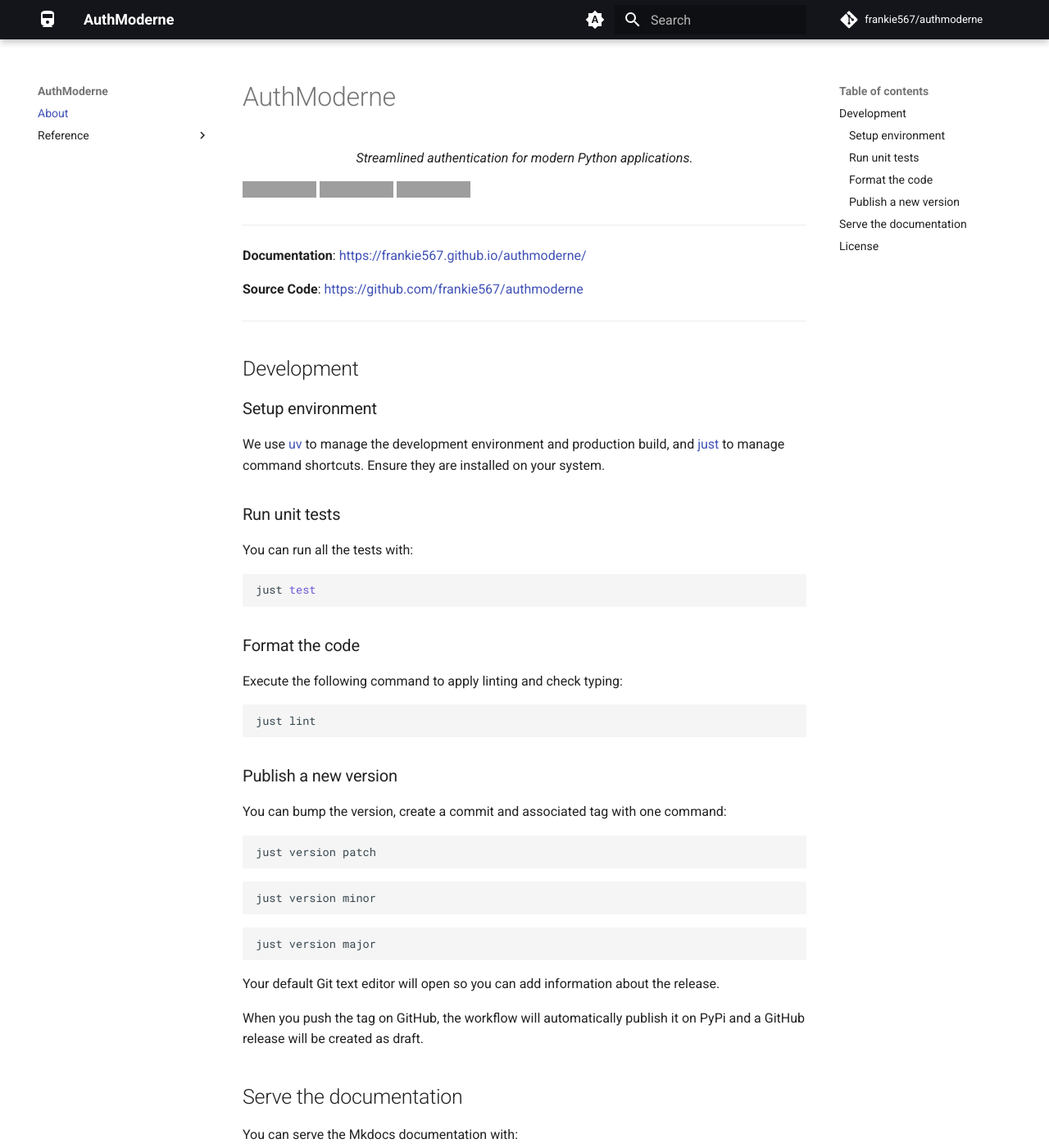
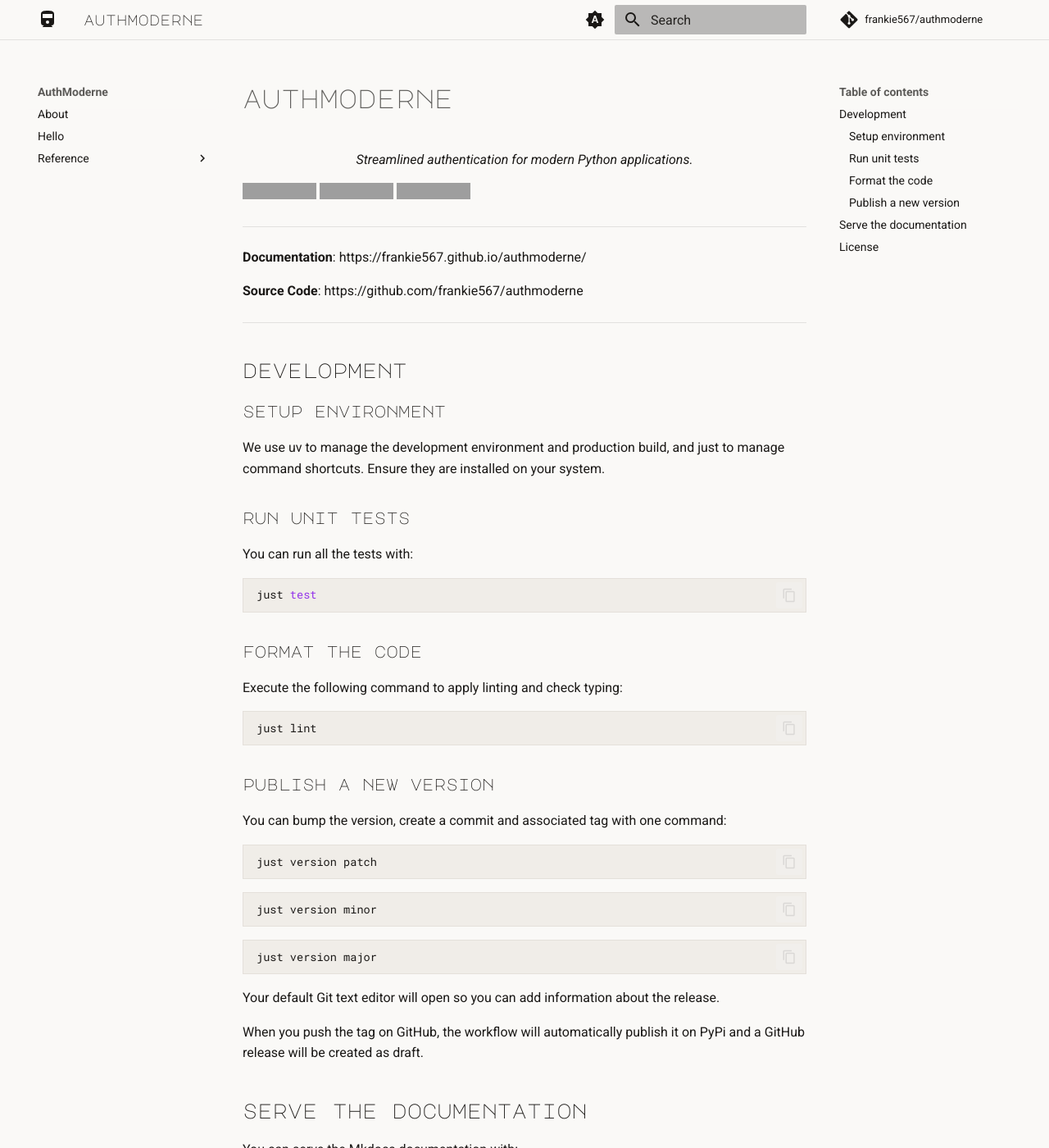
Before and after one commit to frankie567/authmoderne, an MkDocs documentation site: the page built from docs/index.md, in a window 1280 px wide and 1400 px high. Shown: the whole window at 82% size. Built offline with MkDocs 1.6.1 and Material for MkDocs 9.7.7, drawn with Linux system fonts in a browser that asks for light colours; comment, search, counter and statistics services are not loaded; some of the changed text lies outside the part shown; grey boxes are pictures that could not be loaded.

Commit message:
Mkdocs theme tweaks

````diff
--- a/docs/index.md
+++ b/docs/index.md
@@ -1 +1,6 @@
 --8<-- "README.md"
+
+```py
+def hello_world():
+    print("Hello, world!")
+```
--- /dev/null
+++ b/docs/stylesheets/extra.css
@@ -0,0 +1,298 @@
+@import url("https://fonts.googleapis.com/css2?family=Major+Mono+Display&display=swap");
+
+/* ============================================================================
+   AuthModerne - Streamline Moderne Inspired Color Scheme
+   A minimal black & white palette with strong contrast and clean lines
+   ============================================================================ */
+
+/* ----------------------------------------------------------------------------
+   Typography
+   ---------------------------------------------------------------------------- */
+
+h1,
+h2,
+h3,
+h4,
+h5,
+h6 {
+    font-family: "Major Mono Display", monospace;
+    text-transform: lowercase;
+}
+
+/* ----------------------------------------------------------------------------
+   Light Mode Color Scheme
+   ---------------------------------------------------------------------------- */
+
+[data-md-color-scheme="default"] {
+    /* Primary colors - Dark header with subtle warm tone */
+    --md-primary-fg-color: #faf9f7;
+    --md-primary-fg-color--light: #f0ede8;
+    --md-primary-fg-color--dark: #ffffff;
+    --md-primary-bg-color: #1a1816;
+    --md-primary-bg-color--light: rgba(26, 24, 22, 0.95);
+
+    /* Accent colors - Warm gray */
+    --md-accent-fg-color: #2a2724;
+    --md-accent-fg-color--transparent: rgba(42, 39, 36, 0.1);
+    --md-accent-bg-color: #faf9f7;
+    --md-accent-bg-color--light: rgba(250, 249, 247, 0.9);
+
+    /* Default colors - Dark text on warm off-white background */
+    --md-default-fg-color: #1a1816;
+    --md-default-fg-color--light: rgba(26, 24, 22, 0.7);
+    --md-default-fg-color--lighter: rgba(26, 24, 22, 0.4);
+    --md-default-fg-color--lightest: rgba(26, 24, 22, 0.1);
+    --md-default-bg-color: #faf9f7;
+    --md-default-bg-color--light: rgba(250, 249, 247, 0.9);
+    --md-default-bg-color--lighter: rgba(250, 249, 247, 0.6);
+    --md-default-bg-color--lightest: rgba(250, 249, 247, 0.3);
+
+    /* Code colors - Warm beige tint */
+    --md-code-fg-color: #1a1816;
+    --md-code-bg-color: #f0ede8;
+    --md-code-hl-color: #1a1816;
+    --md-code-hl-color--light: rgba(26, 24, 22, 0.08);
+
+    /* Code syntax - Subtle but readable colors */
+    --md-code-hl-number-color: #2563eb;
+    --md-code-hl-special-color: #7c3aed;
+    --md-code-hl-function-color: #0369a1;
+    --md-code-hl-constant-color: #9333ea;
+    --md-code-hl-keyword-color: #1e40af;
+    --md-code-hl-string-color: #047857;
+    --md-code-hl-name-color: #000000;
+    --md-code-hl-operator-color: rgba(0, 0, 0, 0.7);
+    --md-code-hl-punctuation-color: rgba(0, 0, 0, 0.7);
+    --md-code-hl-comment-color: rgba(0, 0, 0, 0.5);
+    --md-code-hl-generic-color: rgba(0, 0, 0, 0.7);
+    --md-code-hl-variable-color: rgba(0, 0, 0, 0.7);
+
+    /* Typeset */
+    --md-typeset-color: #1a1816;
+    --md-typeset-a-color: #1a1816;
+
+    /* Tables */
+    --md-typeset-table-color: rgba(26, 24, 22, 0.15);
+    --md-typeset-table-color--light: rgba(26, 24, 22, 0.06);
+
+    /* Footer */
+    --md-footer-fg-color: #faf9f7;
+    --md-footer-fg-color--light: rgba(250, 249, 247, 0.8);
+    --md-footer-fg-color--lighter: rgba(250, 249, 247, 0.6);
+    --md-footer-bg-color: #1a1816;
+    --md-footer-bg-color--dark: #0f0e0d;
+
+    /* Shadows */
+    --md-shadow-z1:
+        0 2px 8px rgba(26, 24, 22, 0.06), 0 0 1px rgba(26, 24, 22, 0.1);
+    --md-shadow-z2:
+        0 2px 8px rgba(26, 24, 22, 0.1), 0 0 1px rgba(26, 24, 22, 0.2);
+    --md-shadow-z3:
+        0 2px 8px rgba(26, 24, 22, 0.15), 0 0 1px rgba(26, 24, 22, 0.3);
+}
+
+/* ----------------------------------------------------------------------------
+   Dark Mode Color Scheme
+   ---------------------------------------------------------------------------- */
+
+[data-md-color-scheme="slate"] {
+    /* Primary colors - Dark header with subtle blue-gray accent */
+    --md-primary-fg-color: #0f1114;
+    --md-primary-fg-color--light: #1a1c20;
+    --md-primary-fg-color--dark: #000000;
+    --md-primary-bg-color: #0f1114;
+    --md-primary-bg-color--light: rgba(15, 17, 20, 0.95);
+
+    /* Accent colors */
+    --md-accent-fg-color: #d0d0d0;
+    --md-accent-fg-color--transparent: rgba(208, 208, 208, 0.1);
+    --md-accent-bg-color: #1a1a1a;
+    --md-accent-bg-color--light: rgba(26, 26, 26, 0.9);
+
+    /* Default colors - Light text on dark gray background (not pure black) */
+    --md-default-fg-color: #e8e8e8;
+    --md-default-fg-color--light: rgba(232, 232, 232, 0.7);
+    --md-default-fg-color--lighter: rgba(232, 232, 232, 0.4);
+    --md-default-fg-color--lightest: rgba(232, 232, 232, 0.1);
+    --md-default-bg-color: #121212;
+    --md-default-bg-color--light: rgba(18, 18, 18, 0.9);
+    --md-default-bg-color--lighter: rgba(18, 18, 18, 0.6);
+    --md-default-bg-color--lightest: rgba(18, 18, 18, 0.3);
+
+    /* Code colors - Better contrast with subtle blue-gray tint */
+    --md-code-fg-color: #e8e8e8;
+    --md-code-bg-color: #1a1c20;
+    --md-code-hl-color: #e8e8e8;
+    --md-code-hl-color--light: rgba(232, 232, 232, 0.08);
+
+    /* Code syntax - Subtle but readable colors for dark mode */
+    --md-code-hl-number-color: #60a5fa;
+    --md-code-hl-special-color: #a78bfa;
+    --md-code-hl-function-color: #38bdf8;
+    --md-code-hl-constant-color: #c084fc;
+    --md-code-hl-keyword-color: #7dd3fc;
+    --md-code-hl-string-color: #34d399;
+    --md-code-hl-name-color: #e8e8e8;
+    --md-code-hl-operator-color: rgba(232, 232, 232, 0.7);
+    --md-code-hl-punctuation-color: rgba(232, 232, 232, 0.7);
+    --md-code-hl-comment-color: rgba(232, 232, 232, 0.5);
+    --md-code-hl-generic-color: rgba(232, 232, 232, 0.7);
+    --md-code-hl-variable-color: rgba(232, 232, 232, 0.7);
+
+    /* Typeset */
+    --md-typeset-color: #e8e8e8;
+    --md-typeset-a-color: #ffffff;
+
+    /* Tables */
+    --md-typeset-table-color: rgba(255, 255, 255, 0.15);
+    --md-typeset-table-color--light: rgba(255, 255, 255, 0.06);
+
+    /* Footer */
+    --md-footer-fg-color: #e8e8e8;
+    --md-footer-fg-color--light: rgba(232, 232, 232, 0.8);
+    --md-footer-fg-color--lighter: rgba(232, 232, 232, 0.6);
+    --md-footer-bg-color: #0f1114;
+    --md-footer-bg-color--dark: #0a0d10;
+
+    /* Shadows */
+    --md-shadow-z1: 0 2px 8px rgba(0, 0, 0, 0.3), 0 0 1px rgba(0, 0, 0, 0.5);
+    --md-shadow-z2: 0 2px 8px rgba(0, 0, 0, 0.4), 0 0 1px rgba(0, 0, 0, 0.6);
+    --md-shadow-z3: 0 2px 8px rgba(0, 0, 0, 0.5), 0 0 1px rgba(0, 0, 0, 0.7);
+}
+
+/* ----------------------------------------------------------------------------
+   Streamline Moderne Enhancements
+   ---------------------------------------------------------------------------- */
+
+/* Header - Clean separation */
+.md-header {
+    box-shadow: none !important;
+    border-bottom: 1px solid rgba(26, 24, 22, 0.1) !important;
+}
+
+/* Header title - Major Mono Display font */
+.md-header__title {
+    font-family: "Major Mono Display", monospace;
+    text-transform: lowercase;
+}
+
+/* Remove bold weight from header topic - looks better with Major Mono Display */
+.md-header__topic:first-child {
+    font-weight: 400;
+}
+
+[data-md-color-scheme="slate"] .md-header {
+    background-color: #0f1114 !important;
+    box-shadow: 0 2px 16px rgba(0, 0, 0, 0.8) !important;
+    border-bottom: 1px solid rgba(255, 255, 255, 0.05) !important;
+}
+
+[data-md-color-scheme="slate"] .md-header__inner {
+    background-color: #0f1114;
+}
+
+[data-md-color-scheme="slate"] .md-header__title,
+[data-md-color-scheme="slate"] .md-header__button,
+[data-md-color-scheme="slate"] .md-header *,
+[data-md-color-scheme="slate"] .md-tabs {
+    color: #e8e8e8;
+}
+
+/* Links - Underline on hover */
+.md-typeset a {
+    text-decoration: none;
+    border-bottom: 1px solid transparent;
+    transition: border-bottom-color 0.2s ease;
+}
+
+.md-typeset a:hover {
+    border-bottom-color: currentColor;
+}
+
+/* Code blocks - Sharp corners and subtle warm border */
+.md-typeset pre {
+    border: 1px solid rgba(139, 125, 107, 0.2);
+    border-radius: 0;
+}
+
+[data-md-color-scheme="slate"] .md-typeset pre {
+    border: 1px solid rgba(100, 120, 140, 0.2);
+}
+
+.md-typeset code {
+    border-radius: 0;
+}
+
+/* Tables - Clean horizontal lines */
+.md-typeset table:not([class]) {
+    border: none;
+}
+
+.md-typeset table:not([class]) th {
+    border-bottom: 2px solid var(--md-typeset-table-color);
+}
+
+.md-typeset table:not([class]) td {
+    border-top: 1px solid var(--md-typeset-table-color--light);
+}
+
+/* Buttons - Sharp corners with visible backgrounds */
+.md-button {
+    border-radius: 0 !important;
+    background-color: #f0ede8 !important;
+    color: #1a1816 !important;
+    border: 1px solid rgba(26, 24, 22, 0.15) !important;
+}
+
+.md-button:hover,
+.md-button:focus {
+    background-color: #e6e1d8 !important;
+    color: #1a1816 !important;
+}
+
+.md-button--primary {
+    background-color: #1a1816 !important;
+    color: #faf9f7 !important;
+    border: 1px solid rgba(26, 24, 22, 0.2) !important;
+}
+
+.md-button--primary:hover,
+.md-button--primary:focus {
+    background-color: #2a2724 !important;
+    color: #faf9f7 !important;
+}
+
+[data-md-color-scheme="slate"] .md-button {
+    background-color: #1a1c20 !important;
+    color: #e8e8e8 !important;
+    border: 1px solid rgba(100, 120, 140, 0.3) !important;
+}
+
+[data-md-color-scheme="slate"] .md-button:hover,
+[data-md-color-scheme="slate"] .md-button:focus {
+    background-color: #252830 !important;
+    color: #e8e8e8 !important;
+}
+
+[data-md-color-scheme="slate"] .md-button--primary {
+    background-color: #0f1114 !important;
+    color: #e8e8e8 !important;
+    border: 1px solid rgba(100, 120, 140, 0.5) !important;
+}
+
+[data-md-color-scheme="slate"] .md-button--primary:hover,
+[data-md-color-scheme="slate"] .md-button--primary:focus {
+    background-color: #1a1c20 !important;
+    color: #e8e8e8 !important;
+}
+
+/* Admonitions - Minimal boxes */
+.md-typeset .admonition {
+    border-radius: 0;
+    border-left: 3px solid rgba(139, 125, 107, 0.6);
+}
+
+[data-md-color-scheme="slate"] .md-typeset .admonition {
+    border-left-color: rgba(100, 120, 140, 0.5);
+    background-color: rgba(15, 17, 20, 0.3);
+}
--- a/mkdocs.yml
+++ b/mkdocs.yml
@@ -18,8 +18,8 @@
         # Palette toggle for light mode
         - media: "(prefers-color-scheme: light)"
           scheme: default
-          primary: black
-          accent: red
+          primary: custom
+          accent: custom
           toggle:
               icon: material/brightness-7
               name: Switch to dark mode
@@ -27,11 +27,16 @@
         # Palette toggle for dark mode
         - media: "(prefers-color-scheme: dark)"
           scheme: slate
-          primary: black
-          accent: red
+          primary: custom
+          accent: custom
           toggle:
               icon: material/brightness-4
               name: Switch to light mode
+    features:
+        - content.code.copy
+
+extra_css:
+    - stylesheets/extra.css
 
 markdown_extensions:
     - toc:
@@ -43,6 +48,7 @@
     - pymdownx.inlinehilite
     - pymdownx.snippets
     - pymdownx.superfences
+    - attr_list
 
 plugins:
     - search
@@ -60,5 +66,6 @@
 
 nav:
     - About: index.md
+    - test.md
     - Reference:
           - authmoderne: reference/authmoderne.md
````
Also changed, not shown: docs/test.md (added, +5 -0 lines), 1 other file.
